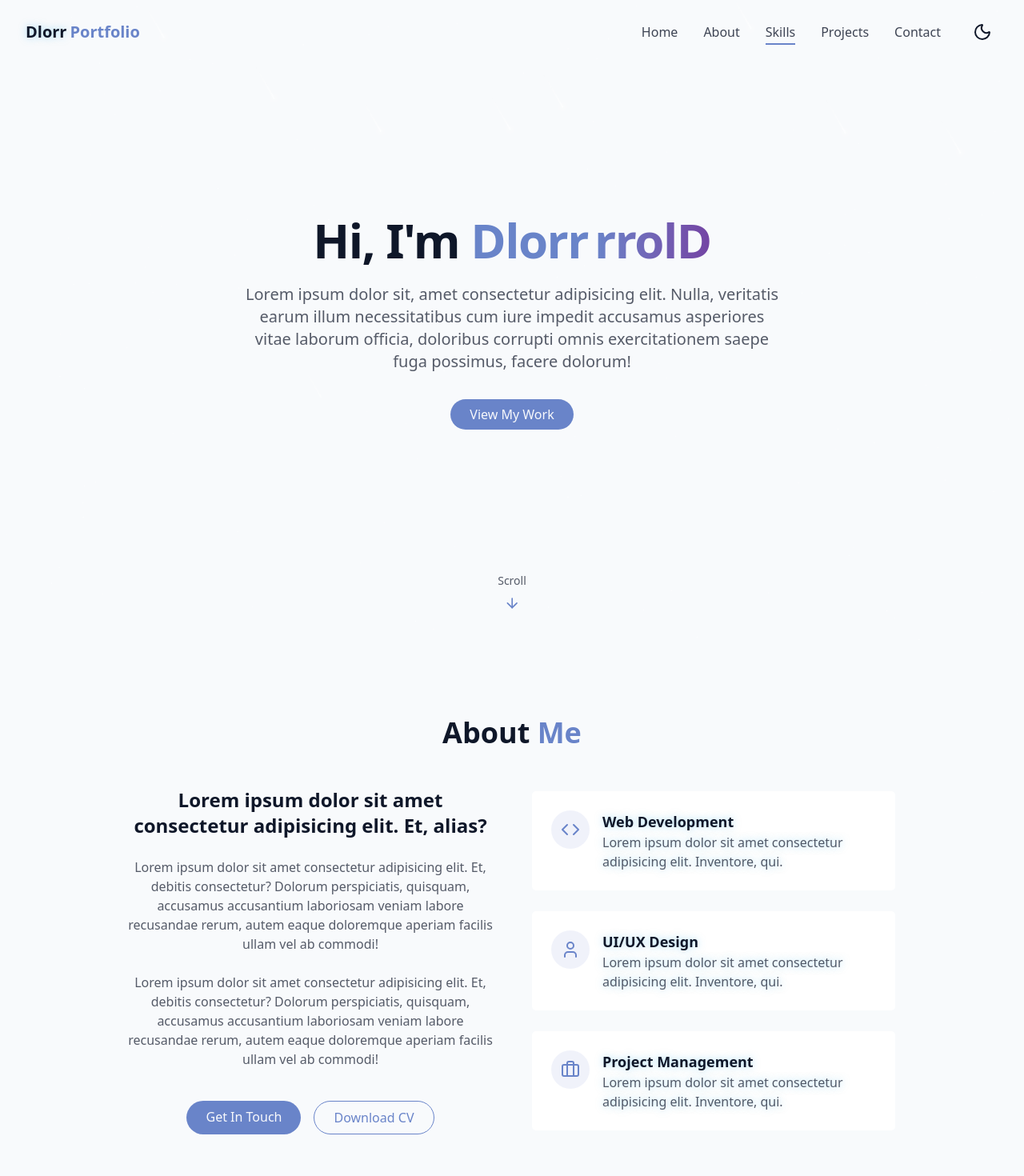
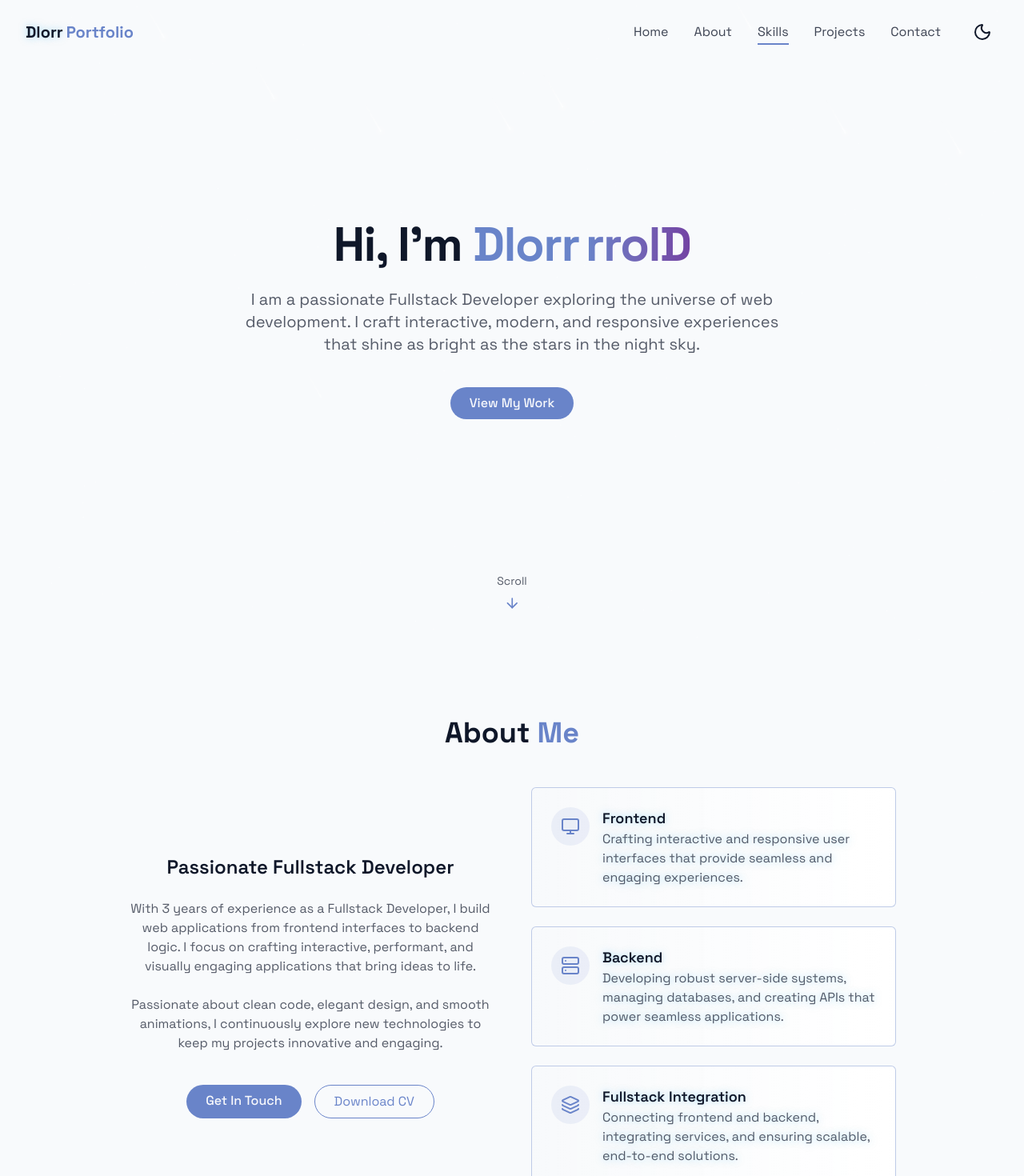
Before and after one commit to dlorr/portfolio, a React (Vite) app: page / in a window 1280 px wide. Shown: the top 1470 px of the page at 80% size. Built offline with nearby package versions, Linux system fonts and the light colour scheme.

Commit message:
feature - change font, fix descriptions and modify download cv function

```diff
--- a/src/components/AboutSection.jsx
+++ b/src/components/AboutSection.jsx
@@ -1,12 +1,10 @@
 import { useToast } from "@/hooks/use-toast";
-import { Briefcase, Code, User } from "lucide-react";
+import { Code, Layers, Monitor, Server } from "lucide-react";
 
 export default function AboutSection() {
   const { toast } = useToast();
 
   const handleSubmit = (e) => {
-    e.preventDefault();
-
     setTimeout(() => {
       toast({
         title: "CV Download Started!",
@@ -24,22 +22,20 @@ export default function AboutSection() {
         <div className="grid grid-cols-1 md:grid-cols-2 gap-12 items-center">
           <div className="space-y-6">
             <h3 className="text-2xl font-semibold">
-              Lorem ipsum dolor sit amet consectetur adipisicing elit. Et,
-              alias?
+              Passionate Fullstack Developer
             </h3>
 
             <p className="text-muted-foreground">
-              Lorem ipsum dolor sit amet consectetur adipisicing elit. Et,
-              debitis consectetur? Dolorum perspiciatis, quisquam, accusamus
-              accusantium laboriosam veniam labore recusandae rerum, autem eaque
-              doloremque aperiam facilis ullam vel ab commodi!
+              With 3 years of experience as a Fullstack Developer, I build web
+              applications from frontend interfaces to backend logic. I focus on
+              crafting interactive, performant, and visually engaging
+              applications that bring ideas to life.
             </p>
 
             <p className="text-muted-foreground">
-              Lorem ipsum dolor sit amet consectetur adipisicing elit. Et,
-              debitis consectetur? Dolorum perspiciatis, quisquam, accusamus
-              accusantium laboriosam veniam labore recusandae rerum, autem eaque
-              doloremque aperiam facilis ullam vel ab commodi!
+              Passionate about clean code, elegant design, and smooth
+              animations, I continuously explore new technologies to keep my
+              projects innovative and engaging.
             </p>
 
             <div className="flex flex-col sm:flex-row gap-4 pt-4 justify-center">
@@ -49,7 +45,8 @@ export default function AboutSection() {
               </a>
 
               <a
-                href="#"
+                href="/test-download-cv.pdf"
+                download="test-download-cv.pdf"
                 onClick={handleSubmit}
                 className="px-6 py-2 rounded-full border border-primary text-primary hover:bg-primary/10 transition-colors duration-300"
               >
@@ -60,49 +57,51 @@ export default function AboutSection() {
           </div>
 
           <div className="grid grid-cols-1 gap-6">
-            <div className="gradient-border p-6 card-hover">
+            <div className="gradient-card p-6 card-hover">
               <div className="flex items-start gap-4">
                 <div className="p-3 rounded-full bg-primary/10">
-                  <Code className="h-6 w-6 text-primary" />
+                  <Monitor className="h-6 w-6 text-primary" />
                 </div>
 
                 <div className="text-left">
-                  <h4 className="font-semibold text-lg">Web Development</h4>
+                  <h4 className="font-semibold text-lg">Frontend</h4>
                   <p className="text-muted-foreground">
-                    Lorem ipsum dolor sit amet consectetur adipisicing elit.
-                    Inventore, qui.
+                    Crafting interactive and responsive user interfaces that
+                    provide seamless and engaging experiences.
                   </p>
                 </div>
               </div>
             </div>
 
-            <div className="gradient-border p-6 card-hover">
+            <div className="gradient-card p-6 card-hover">
               <div className="flex items-start gap-4">
                 <div className="p-3 rounded-full bg-primary/10">
-                  <User className="h-6 w-6 text-primary" />
+                  <Server className="h-6 w-6 text-primary" />
                 </div>
 
                 <div className="text-left">
-                  <h4 className="font-semibold text-lg">UI/UX Design</h4>
+                  <h4 className="font-semibold text-lg">Backend</h4>
                   <p className="text-muted-foreground">
-                    Lorem ipsum dolor sit amet consectetur adipisicing elit.
-                    Inventore, qui.
+                    Developing robust server-side systems, managing databases,
+                    and creating APIs that power seamless applications.
                   </p>
                 </div>
               </div>
             </div>
 
-            <div className="gradient-border p-6 card-hover">
+            <div className="gradient-card p-6 card-hover">
               <div className="flex items-start gap-4">
                 <div className="p-3 rounded-full bg-primary/10">
-                  <Briefcase className="h-6 w-6 text-primary" />
+                  <Layers className="h-6 w-6 text-primary" />
                 </div>
 
                 <div className="text-left">
-                  <h4 className="font-semibold text-lg">Project Management</h4>
+                  <h4 className="font-semibold text-lg">
+                    Fullstack Integration
+                  </h4>
                   <p className="text-muted-foreground">
-                    Lorem ipsum dolor sit amet consectetur adipisicing elit.
-                    Inventore, qui.
+                    Connecting frontend and backend, integrating services, and
+                    ensuring scalable, end-to-end solutions.
                   </p>
                 </div>
               </div>
--- a/src/components/Footer.jsx
+++ b/src/components/Footer.jsx
@@ -3,9 +3,10 @@ import { ArrowUp } from "lucide-react";
 export default function Footer() {
   return (
     <footer className="py-12 px-4 bg-card relative border-t border-border mt-12 pt-8 flex flex-wrap justify-between items-center">
+      <div className="container flex items-center justify-between">
         {" "}
         <p className="text-sm text-muted-foreground">
-        &copy; {new Date().getFullYear()} Dlorr rrolD, All rights reserved.
+          &copy; Dlorr rrolD, {new Date().getFullYear()}. All rights reserved.
         </p>
         <a
           href="#hero"
@@ -13,6 +14,7 @@ export default function Footer() {
         >
           <ArrowUp size={20} />
         </a>
+      </div>
     </footer>
   );
 }
--- a/src/components/HeroSection.jsx
+++ b/src/components/HeroSection.jsx
@@ -21,14 +21,13 @@ export default function HeroSection() {
           </h1>
 
           <p className="text-lg md:text-xl text-muted-foreground max-w-2xl mx-auto opacity-0 animate-fade-in-delay-3">
-            Lorem ipsum dolor sit, amet consectetur adipisicing elit. Nulla,
-            veritatis earum illum necessitatibus cum iure impedit accusamus
-            asperiores vitae laborum officia, doloribus corrupti omnis
-            exercitationem saepe fuga possimus, facere dolorum!
+            I am a passionate Fullstack Developer exploring the universe of web
+            development. I craft interactive, modern, and responsive experiences
+            that shine as bright as the stars in the night sky.
           </p>
 
           <div className="pt-4 opacity-0 animate-fade-in-delay-4">
-            <a href="#projects" className="cosmic-button">
+            <a href="#projects" className="cosmic-button inline-block">
               View My Work
             </a>
           </div>
--- a/src/components/ProjectsSection.jsx
+++ b/src/components/ProjectsSection.jsx
@@ -12,16 +12,16 @@ export default function ProjectsSection() {
         </h2>
 
         <p className="text-center text-muted-foreground mb-12 max-w-2xl mx-auto">
-          Lorem ipsum dolor sit amet consectetur adipisicing elit. Asperiores,
-          voluptates dignissimos modi vel architecto illum labore sit hic cum
-          animi possimus cumque eius ratione quam!
+          Here are some of my recent projects, showcasing my work as a Fullstack
+          Developer. Each project is built with focus on performance, usability,
+          and seamless user experience.
         </p>
 
         <div className="grid grid-cols-1 md:grid-cols-2 lg:grid-cols-3 gap-8">
           {projects.map((project, key) => (
             <div
               key={key}
-              className="group bg-card rounded-lg overflow-hidden shadow-xs card-hover"
+              className="group gradient-card rounded-lg overflow-hidden shadow-xs card-hover"
             >
               <div className="h-48 overflow-hidden">
                 <img
@@ -74,8 +74,9 @@ export default function ProjectsSection() {
 
         <div className="text-center mt-12">
           <a
-            href="#"
+            href="https://github.com/dlorr"
             target="_blank"
+            rel="noopener noreferrer"
             className="cosmic-button w-fit flex items-center mx-auto gap-2"
           >
             Check My Github <ArrowRight size={16} />
--- a/src/components/SkillsSection.jsx
+++ b/src/components/SkillsSection.jsx
@@ -37,7 +37,7 @@ export default function SkillsSection() {
           {filteredSkills.map((skill, key) => (
             <div
               key={key}
-              className="bg-card p-6 rounded-lg shadow-xs card-hover"
+              className="gradient-card p-6 rounded-lg shadow-xs card-hover"
             >
               <div className="text-left mb-4">
                 <h3 className="font-semibold text-lg">{skill.name}</h3>
--- a/src/index.css
+++ b/src/index.css
@@ -1,3 +1,4 @@
+@import url("https://fonts.googleapis.com/css2?family=Space+Grotesk:wght@400;500;600;700&display=swap");
 @import "tailwindcss";
 
 @theme {
@@ -110,6 +111,7 @@
 
   body {
     @apply bg-background text-foreground transition-colors duration-300;
+    font-family: "Space Grotesk", system-ui, sans-serif;
     font-feature-settings:
       "rlig" 1,
       "calt" 1;
@@ -147,11 +149,15 @@
   text-shadow: 0 0 10px rgba(89, 195, 246, 0.5);
 }
 
-@utility gradient-border {
+@utility gradient-card {
   @apply relative rounded-md;
-  background: linear-gradient(to right, hsl(var(--card)), hsl(var(--card)));
+  background: linear-gradient(
+    to right,
+    hsl(var(--card) / 0.05),
+    hsl(var(--card) / 1)
+  );
   background-clip: padding-box;
-  border: 1px solid transparent;
+  border: 1px solid hsl(var(--primary) / 0.4);
 }
 
 @utility cosmic-button {
```
Also changed, not shown: src/components/ContactSection.jsx (+6 -6 lines), 1 other file (tests, documents, lock files or other folders). Lines whose indentation alone changed are shown as unchanged.
